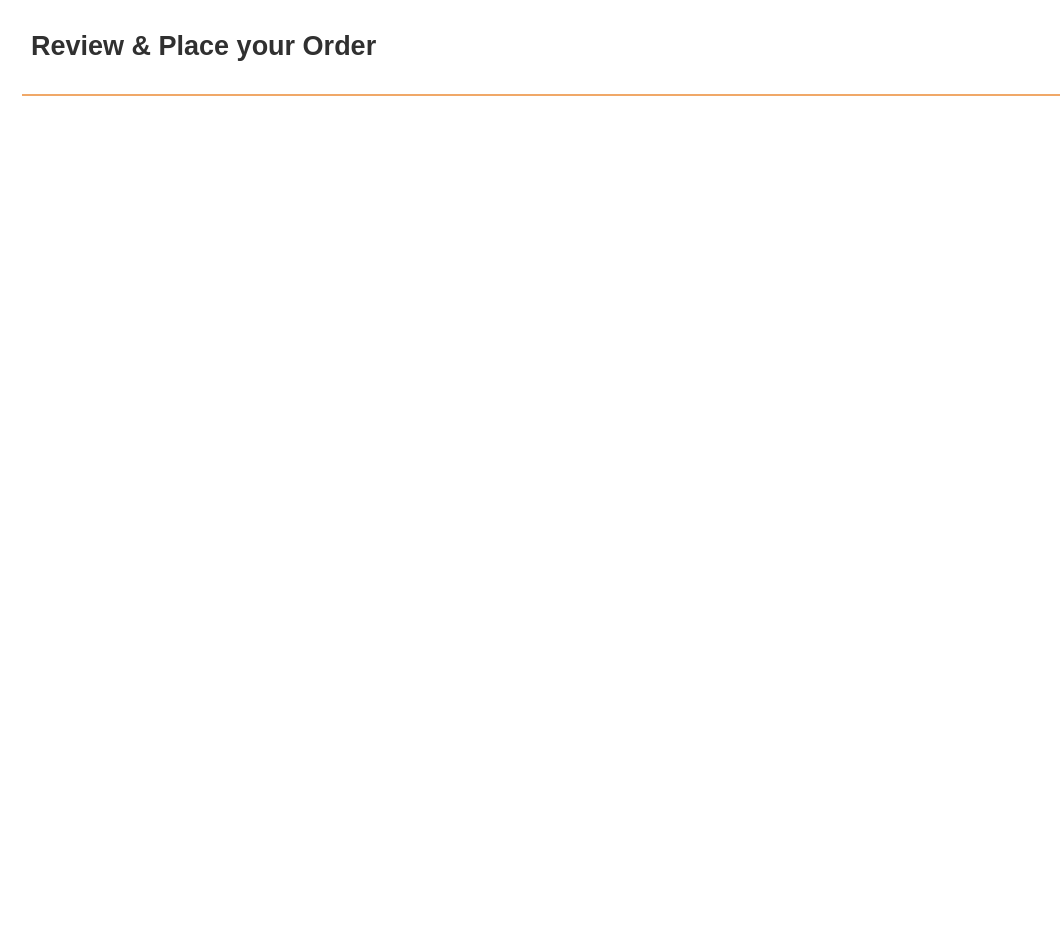
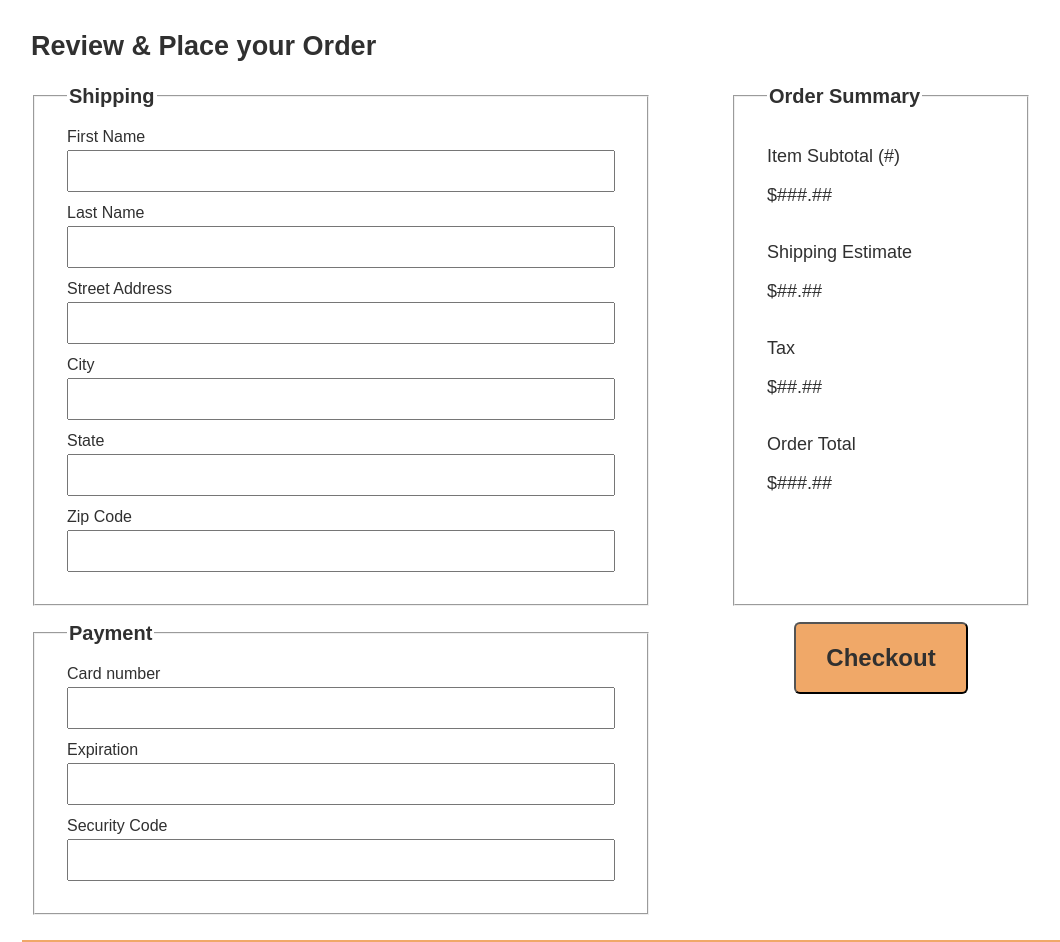
Before and after one commit to anacarol-1808/WDD330-Fall2023-WED-Evenings-Group, a website: page src/checkout/index.html in a window 1280 px wide. Shown: the whole page, without its empty margins (78-1138 px from the left). Before the commit the page ends 800 px from the top, so only its background shows below. Drawn offline with Linux system fonts and the light colour scheme; files that its build step writes are made by us from their sources.

Commit message:
start team 07

```diff
--- a/src/checkout/index.html
+++ b/src/checkout/index.html
@@ -15,6 +15,68 @@
     <main class="divider">
       <section class="products">
         <h2>Review & Place your Order</h2>
+        <form class="checkout-form" id="checkoutForm">
+          <fieldset class="set">
+            <legend class="legend">Shipping</legend>
+            <label class="label" for="fname">First Name</label>
+            <input class="input" type="text" name="fname" id="fname" />
+            <label class="label" for="lname">Last Name</label>
+            <input class="input" type="text" name="lname" id="lname" />
+            <label class="label" for="street">Street Address</label>
+            <input class="input" type="text" name="street" id="street" />
+            <label class="label" for="city">City</label>
+            <input class="input" type="text" name="city" id="city" />
+            <label class="label" for="state">State</label>
+            <input class="input" type="text" name="state" id="state" />
+            <label class="label" for="zip">Zip Code</label>
+            <input class="input" type="text" name="zip" id="zip" />
+          </fieldset>
+          <fieldset class="set">
+            <legend class="legend">Payment</legend>
+            <label class="label" for="cardNumber">Card number</label>
+            <input
+              class="input"
+              type="text"
+              name="cardNumber"
+              id="cardNumber"
+            />
+            <label class="label" for="expiration">Expiration</label>
+            <input
+              class="input"
+              type="text"
+              name="expiration"
+              id="expiration"
+            />
+            <label class="label" for="code">Security Code</label>
+            <input class="input" type="text" name="code" id="code" />
+          </fieldset>
+          <fieldset class="set">
+            <legend class="legend">Order Summary</legend>
+            <div class="row">
+              <p class="title">
+                Item Subtotal (<span id="subtotal-qty">#</span>)
+              </p>
+              <p class="value" id="subtotal-price">$###.##</p>
+            </div>
+            <div class="row">
+              <p class="title">Shipping Estimate</p>
+              <p class="value" id="shippingEstimate">$##.##</p>
+            </div>
+            <div class="row">
+              <p class="title">Tax</p>
+              <p class="value" id="tax">$##.##</p>
+            </div>
+            <div class="row end">
+              <p class="title">Order Total</p>
+              <p class="value" id="total">$###.##</p>
+            </div>
+          </fieldset>
+          <input
+            class="submit checkout-button"
+            type="submit"
+            value="Checkout"
+          />
+        </form>
       </section>
     </main>
   </body>
--- a/src/css/style.css
+++ b/src/css/style.css
@@ -346,7 +346,70 @@ button {
   transform: scale(1.2);
 }
 
+.checkout-button {
+  display: block;
+  background: var(--primary-color);
+  color: var(--dark-grey);
+  font-size: 24px;
+  font-weight: 600;
+  text-decoration: none;
+  width: fit-content;
+  padding: 20px 30px;
+  border-radius: 6px;
+}
+
 /* End cart list card styles */
+
+/* Start checkout page stytles */
+.checkout-form {
+  display: grid;
+  grid-template-columns: auto minmax(200px, 300px);
+  max-width: 1000px;
+  grid-column-gap: 80px;
+}
+
+.checkout-form .set {
+  display: flex;
+  flex-direction: column;
+  padding: 20px 32px 32px;
+  margin-bottom: 16px;
+}
+
+.checkout-form .set .legend {
+  font-size: 20px;
+  font-weight: 600;
+}
+
+.checkout-form .set .label {
+  font-size: 16px;
+  margin-bottom: 4px;
+}
+
+.checkout-form .set .input {
+  font-size: 16px;
+  padding: 10px;
+}
+
+.checkout-form .set:nth-child(2) {
+  grid-column: 1;
+}
+
+.checkout-form .set:nth-child(3) {
+  grid-row: 1;
+  grid-column: 2;
+}
+
+.checkout-form .set .input:not(:last-child) {
+  margin-bottom: 12px;
+}
+
+.checkout-form .submit {
+  display: block;
+  width: fit-content;
+  height: fit-content;
+  margin: 0 auto;
+}
+/* End checkout page styles */
 
 @media screen and (min-width: 500px) {
   body {
```
Also changed, not shown: src/cart/index.html (+1 -0 lines), src/js/checkoutProcess.mjs (added, +23 -0 lines).
